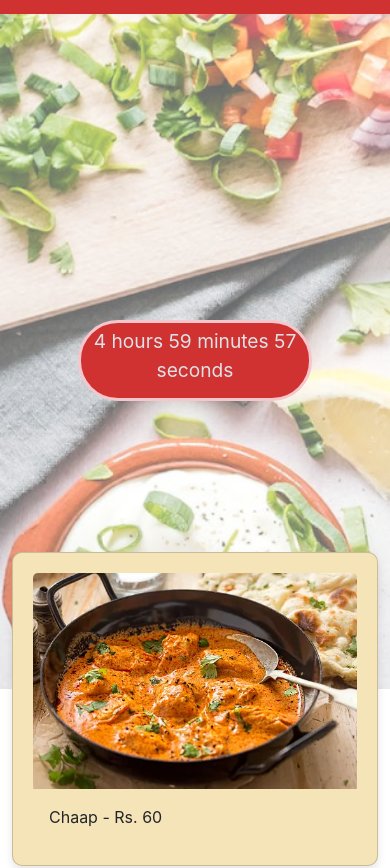
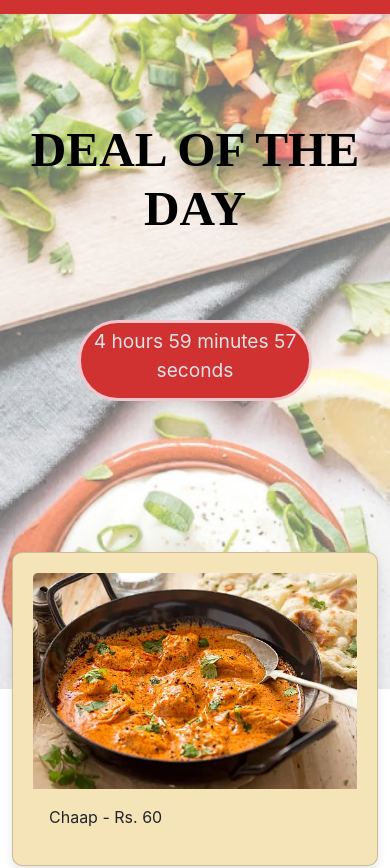
Before and after one commit to ridhisachdeva8/SlickSpoon, a React (Create React App) app: page / in a window 390 px wide. Shown: the part 800-1668 px from the top of the page. Built offline with nearby package versions, Linux system fonts and the light colour scheme.

Commit message:
fifth commit

```diff
--- a/src/App.css
+++ b/src/App.css
@@ -496,21 +496,21 @@
 }
 @media (max-width: 1200px) {
   .offer {
-    font-size: 39px;
-    top: 143%;
+    font-size: 48px;
+    top: 132%;
   }
 }
 
 @media (max-width: 992px) {
   .offer {
     font-size: 38px;
-    top: 169%;
+    top: 103%;
   }
 }
 @media (max-width: 768px) {
   .offer {
     font-size: 39px;
-    top: 161%;
+    top: 87%;
   }
 }
 @media (max-width: 480px) {
@@ -523,7 +523,7 @@
   position: absolute;
   width: 100%;
   height: 15%;
-  top: 225%;
+  top: 215%;
   font-family: "Playfair Display SC", serif;
   font-style: normal;
   font-weight: 600;
@@ -538,28 +538,29 @@
 
     font-size: 522%;
         line-height: 0.2;
-        margin-top: 4%;
+        margin-top: -35%;
   }
+
 }
 @media (max-width: 1200px) {
   .offer2 {
 
     font-size: 522%;
-        line-height: 0.2;
-        margin-top: -7%;
+    line-height: 1.4;
+    margin-top: -39%;
   }
 }
 
 @media (max-width: 992px) {
   .offer2 {
-    font-size: 443%;
-        top: 216%;
+    font-size: 483%;
+    top: 165%;
   }
 }
 
 @media (max-width: 768px) {
   .offer2 {
-    top: 195%;
+    top: 146%;
     font-size: 60px;
     line-height: 1.2;
   }
@@ -567,9 +568,9 @@
 
 @media (max-width: 576px) {
   .offer2 {
-    font-size: 292%;
-        line-height: 1.2;
-        top: 188%;
+    font-size: 308%;
+    line-height: 1.2;
+    top: 127%;
   }
 }
 
```
